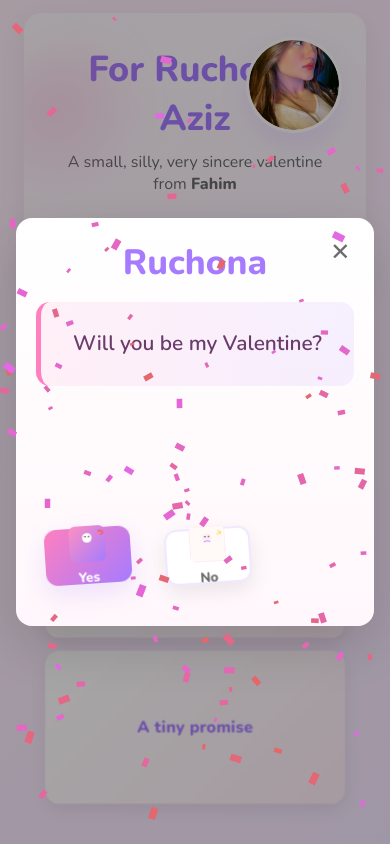
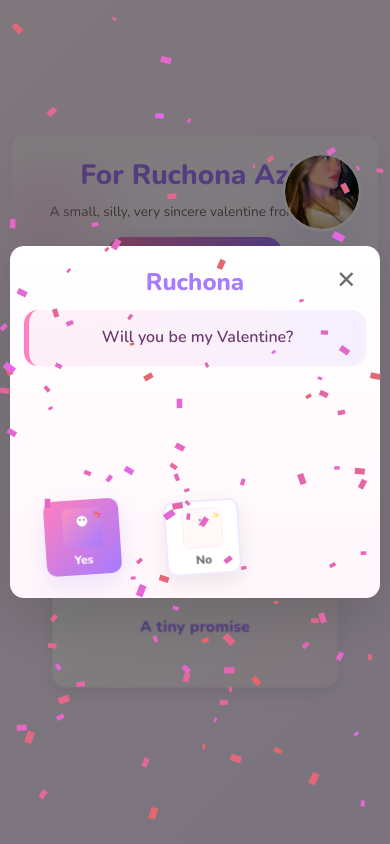
Before and after one commit to er0r42o/valRochuna, a plain HTML site: page index.html in a window 390 px wide. Both pictures are taken after a click on the button "Open Your Surprise 💌". Drawn offline with nearby package versions, Linux system fonts and the light colour scheme.

Commit message:
Improve mobile layout: better responsive breakpoints, scaled fonts, optimized spacing, add 400px breakpoint

```diff
--- a/css/styles.css
+++ b/css/styles.css
@@ -108,15 +108,43 @@ body{background:linear-gradient(135deg,var(--bg1),var(--bg2));display:flex;align
 }
 
 @media (max-width:640px){
-  body{padding:1.5rem}
-  .hero{padding:2rem}
-  .title{font-size:2.25rem}
-  .cards{flex-direction:column;align-items:center}
-  .card{width:86%;max-width:320px;height:150px}
+  body{padding:1rem}
+  .page{max-width:100%}
+  .hero{padding:1.5rem;border-radius:12px}
+  .hero-photo{width:80px;height:80px;right:16px;top:16px}
+  .title{font-size:2rem;margin-bottom:0.5rem}
+  .subtitle{font-size:0.9rem;margin-bottom:1rem}
+  .propose-btn{padding:0.65rem 1rem;font-size:0.9rem}
+  .cards{flex-direction:column;align-items:center;gap:0.75rem;margin-top:1.5rem}
+  .card{width:90%;max-width:280px;height:130px}
   .card:not(.flipped):not(:hover){animation:breatheCard 5.5s ease-in-out infinite}
-  .character{width:86px;height:56px}
-  .char-img{width:36px;height:36px}
-  .modal-content{padding:1.25rem;max-width:92%;width:92%}
-  .modal-actions{min-height:180px}
-  .dance-actions{min-height:180px;gap:1rem}
+  .card-front,.card-back{padding:0.9rem;font-size:0.95rem}
+  .character{width:80px;height:80px;border-radius:10px}
+  .char-img{width:44px;height:44px}
+  .character .label{font-size:0.75rem;margin-top:4px}
+  .modal{background:rgba(0,0,0,0.5)}
+  .modal-content{padding:1.5rem 1rem;max-width:95%;width:95%;border-radius:14px}
+  .modal-content h2{font-size:1.8rem;margin-bottom:0.75rem}
+  .proposal-text{font-size:1.1rem;padding:1rem 1.25rem;margin:0.75rem 0 1.5rem}
+  .modal-actions{min-height:200px;padding:1rem}
+  .dance-actions{min-height:200px;gap:1.5rem;padding:1rem}
+  .meme-overlay img{max-width:90vw;max-height:60vh}
+  .meme-overlay .meme-card{padding:0.75rem}
+  .footer{margin-top:1rem;font-size:0.85rem}
 }
+
+@media (max-width:400px){
+  body{padding:0.75rem}
+  .hero{padding:1.25rem}
+  .title{font-size:1.75rem}
+  .subtitle{font-size:0.85rem}
+  .propose-btn{padding:0.6rem 0.9rem;font-size:0.85rem}
+  .cards{margin-top:1rem}
+  .card{width:95%;height:120px}
+  .character{width:75px;height:75px}
+  .char-img{width:40px;height:40px}
+  .modal-content{padding:1.25rem 0.9rem}
+  .modal-content h2{font-size:1.5rem}
+  .proposal-text{font-size:1rem;padding:0.9rem 1rem}
+  .dance-actions{gap:1rem;min-height:180px}
+}
```
